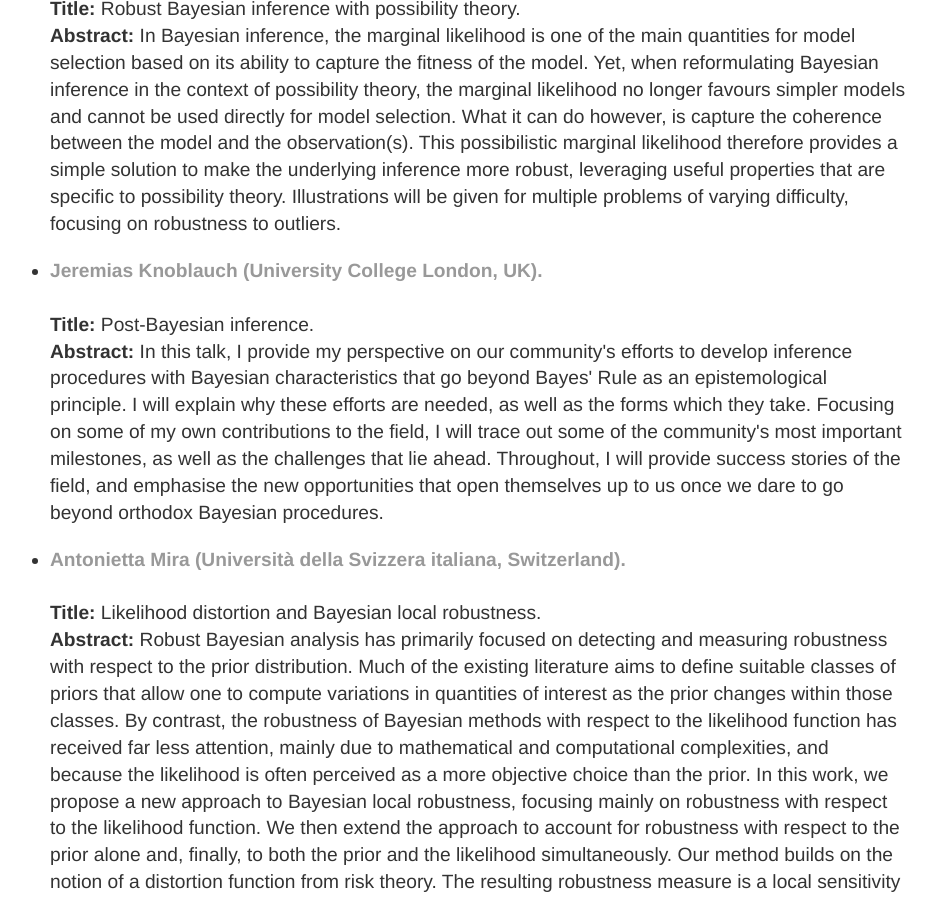
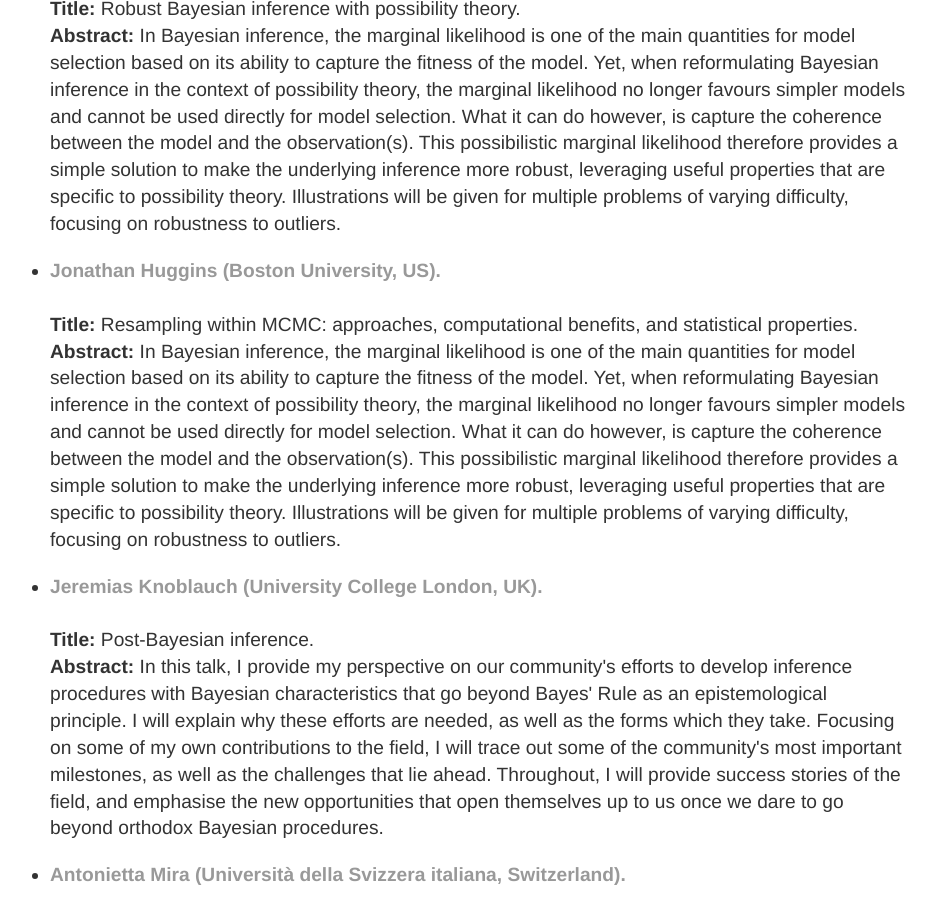
Before and after one commit to postbayes/BayesMisspecificationSatellite, a Jekyll site: the page index.html, which Jekyll copies as it is, in a window 1280 px wide and 900 px high, scrolled down 4344 px. Shown: the whole window, without its empty margins (182-1118 px from the left). Built offline with Jekyll 4.4.1, drawn with Linux system fonts in a browser that asks for light colours.

Commit message:
Update index.html

```diff
--- a/index.html
+++ b/index.html
@@ -145,6 +145,11 @@
 			<strong> Abstract:  </strong> In Bayesian inference, the marginal likelihood is one of the main quantities for model selection based on its ability to capture the fitness of the model. Yet, when reformulating Bayesian inference in the context of possibility theory, the marginal likelihood no longer favours simpler models and cannot be used directly for model selection. What it can do however, is capture the coherence between the model and the observation(s). This possibilistic marginal likelihood therefore provides a simple solution to make the underlying inference more robust, leveraging useful properties that are specific to possibility theory. Illustrations will be given for multiple problems of varying difficulty, focusing on robustness to outliers.</strong>  <br/>
 		</li>
 
+		<li> <strong><a href="http://jhhuggins.org"> Jonathan Huggins (Boston University, US).</a></strong> <br/><br/>
+			<strong> Title:  </strong> Resampling within MCMC: approaches, computational benefits, and statistical properties.  <br/>
+			<strong> Abstract:  </strong> In Bayesian inference, the marginal likelihood is one of the main quantities for model selection based on its ability to capture the fitness of the model. Yet, when reformulating Bayesian inference in the context of possibility theory, the marginal likelihood no longer favours simpler models and cannot be used directly for model selection. What it can do however, is capture the coherence between the model and the observation(s). This possibilistic marginal likelihood therefore provides a simple solution to make the underlying inference more robust, leveraging useful properties that are specific to possibility theory. Illustrations will be given for multiple problems of varying difficulty, focusing on robustness to outliers.</strong>  <br/>
+		</li>
+
 		<li> <strong><a href="https://jeremiasknoblauch.github.io/"> Jeremias Knoblauch (University College London, UK).</a></strong> <br/> <br/>
 			<strong> Title: </strong> Post-Bayesian inference. <br/>
 			<strong> Abstract: </strong> In this talk, I provide my perspective on our  community's efforts to develop inference procedures with Bayesian characteristics that go beyond Bayes' Rule as an epistemological principle.  I will explain why these efforts are needed, as well as the forms which they take. Focusing on some of my own contributions to the field, I will trace out some of the community's most important milestones, as well as the challenges that lie ahead. Throughout, I will provide success stories of the field, and emphasise the new opportunities that open themselves up to us once we dare to go beyond orthodox Bayesian procedures. <br/>
```
